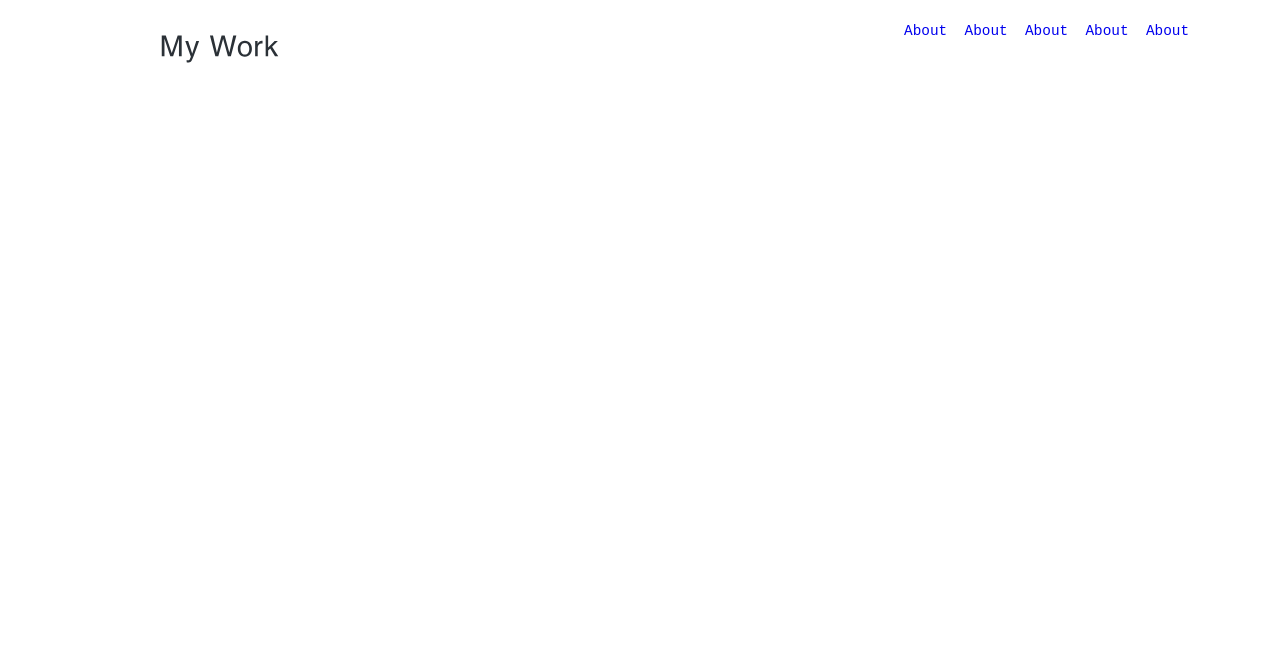
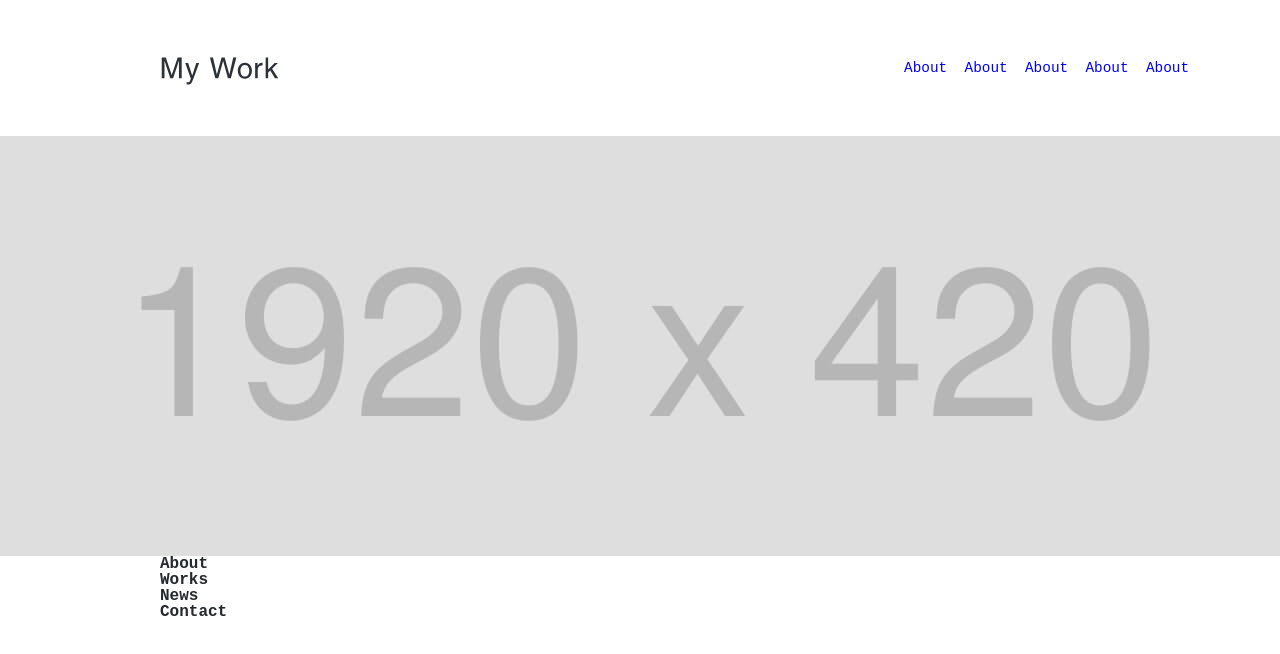
Before and after one commit to unico-9247/coding-practice, a plain HTML site: page My Work2/index.html in a window 1280 px wide. Drawn offline with Linux system fonts and the light colour scheme.

Commit message:
html, css 修正

```diff
--- a/My Work2/css/reset.css
+++ b/My Work2/css/reset.css
@@ -0,0 +1,78 @@
+html, body, div, span, object, iframe,
+h1, h2, h3, h4, h5, h6, p, blockquote, pre,
+abbr, address, cite, code,
+del, dfn, em, img, ins, kbd, q, samp,
+small, strong, sub, sup, var,
+b, i,
+dl, dt, dd, ol, ul, li,
+fieldset, form, label, legend,
+table, caption, tbody, tfoot, thead, tr, th, td,
+article, aside, canvas, details, figcaption, figure,
+footer, header, hgroup, menu, nav, section, summary,
+time, mark, audio, video {
+  margin:0;
+  padding:0;
+  border:0;
+  outline:0;
+  font-size:100%;
+  vertical-align:baseline;
+  background:transparent;
+}
+body {
+  line-height:1;
+}
+article,aside,details,figcaption,figure,
+footer,header,hgroup,menu,nav,section,main {
+  display:block;
+}
+ol, ul {
+  list-style: none;
+}
+blockquote, q {
+  quotes:none;
+}
+blockquote:before, blockquote:after,
+q:before, q:after {
+  content:"";
+  content:none;
+}
+a {
+  margin:0;
+  padding:0;
+  font-size:100%;
+  vertical-align:baseline;
+  background:transparent;
+}
+ins {
+  background-color:#ff9;
+  color:#333;
+  text-decoration:none;
+}
+mark {
+  background-color:#ff9;
+  color:#333;
+  font-style:italic;
+  font-weight:bold;
+}
+del {
+  text-decoration: line-through;
+}
+abbr[title], dfn[title] {
+  border-bottom:1px dotted;
+  cursor:help;
+}
+table {
+  border-collapse:collapse;
+  border-spacing:0;
+}
+hr {
+  display:block;
+  height:1px;
+  border:0;
+  border-top:1px solid #cccccc;
+  margin:1em 0;
+  padding:0;
+}
+input, select {
+  vertical-align:middle;
+}
--- a/My Work2/css/style.css
+++ b/My Work2/css/style.css
@@ -49,11 +49,28 @@ h1 img {
   margin-left: 8%;
 }
 
-nav {
+.nav {
   display: flex;
   justify-content: space-between;
+  align-items: center;
+  margin-top: 50px;
+  margin-bottom: 50px;
 }
 
 .menu {
   display: flex;
+  align-items: center;
 }
+
+/* メインビジュアル */
+.mainvisual {
+  width: 100vw;
+  margin: 0 calc(50% - 50vw);
+}
+
+.mainvisual img {
+  height: 420px;
+  object-fit: cover;
+}
+
+/* About */
--- a/My Work2/index.html
+++ b/My Work2/index.html
@@ -26,6 +26,32 @@
       </nav>
     </header>
 
+    <!-- メインビジュアル -->
+    <main>
+      <div class="mainvisual">
+        <img src="images/mainvisual-pc.jpg" alt="mainvisual">
+      </div>
+    </main>
+
+    <div class="wrapper">
+      <!-- About -->
+      <section id="about">
+        <h2 class="section-title">About</h2>
+      </section>
+      <!-- About -->
+      <section id="works">
+        <h2 class="section-title">Works</h2>
+      </section>
+      <!-- About -->
+      <section id="news">
+        <h2 class="section-title">News</h2>
+      </section>
+      <!-- About -->
+      <section id="contact">
+        <h2 class="section-title">Contact</h2>
+      </section>
+    </div>
+
   </div>
 
 
```
